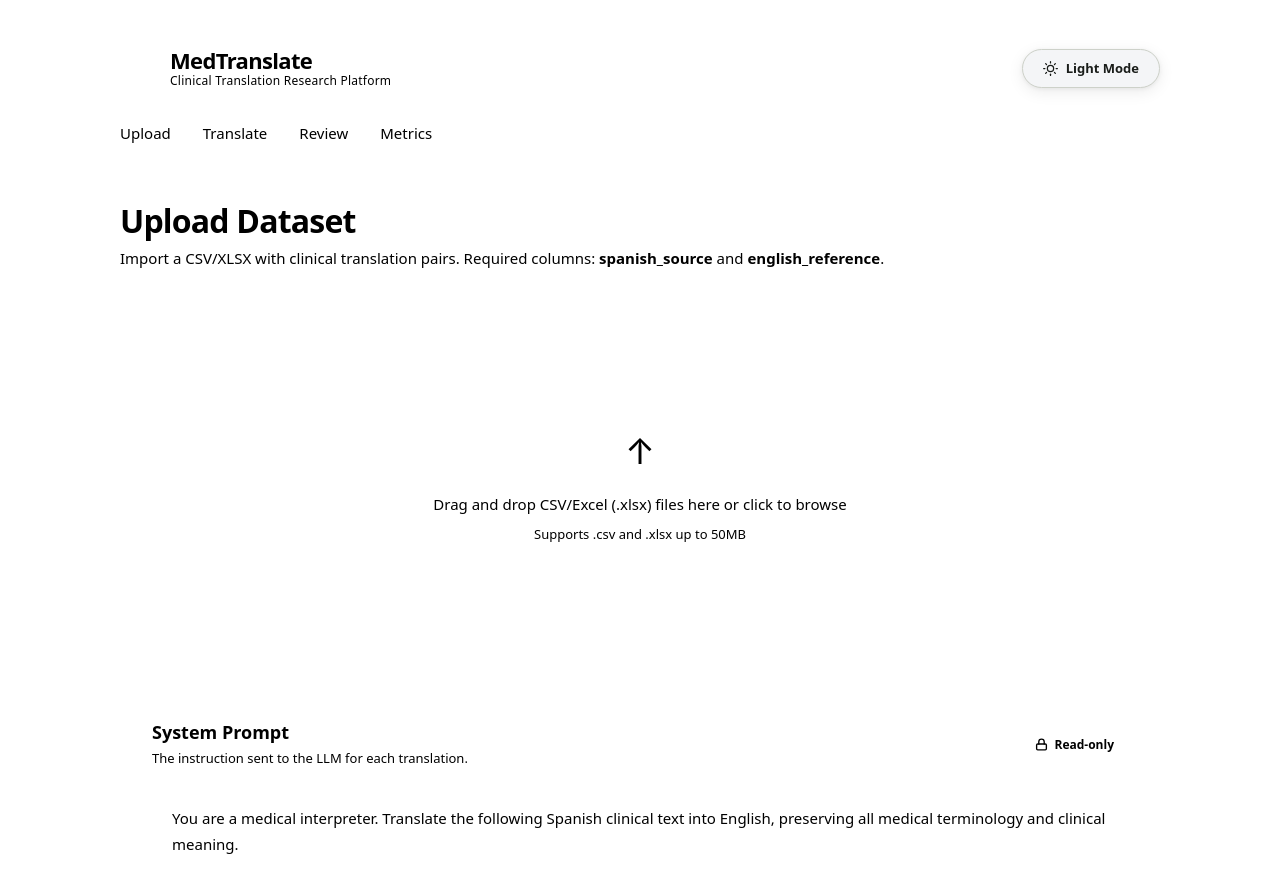
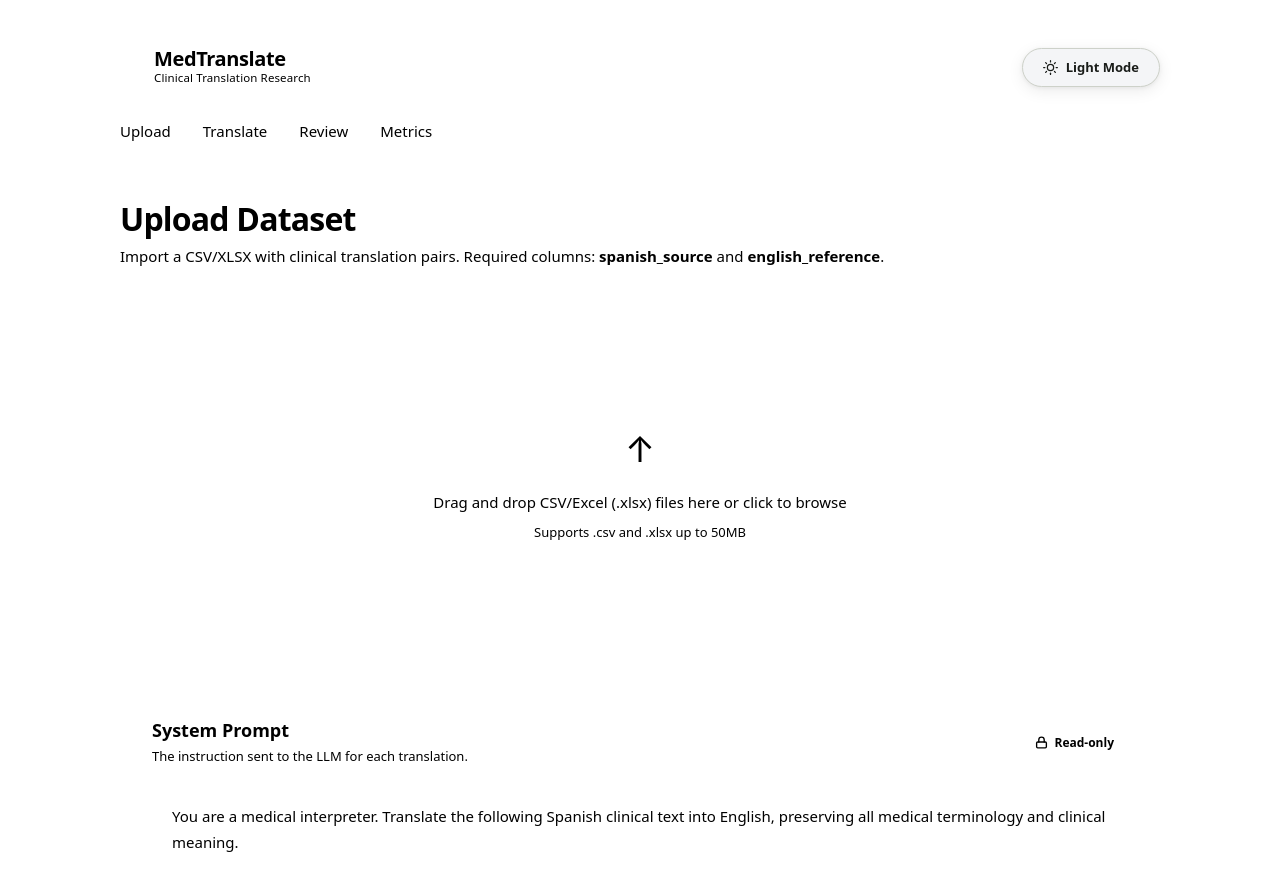
Before and after one commit to NotoMD-dev/medtranslate, a Next.js app: page / in a window 1280 px wide. Shown: the top 892 px of the page. Built offline with nearby package versions, Linux system fonts and the light colour scheme; no server answers.

Commit message:
Replace heavy logo with subtle pulse-line icon
Swap the green rounded-square medical cross for a minimal heartbeat
pulse SVG stroke in the accent color. Slightly reduce text size and
shorten tagline for a cleaner, less AI-generated feel.

https://claude.ai/code/session_01HZ9RDxVfer35txxqirvWRv

```diff
--- a/components/Header.tsx
+++ b/components/Header.tsx
@@ -27,58 +27,45 @@ export default function Header() {
           marginBottom: 24,
         }}
       >
-        <Link href="/" style={{ textDecoration: "none", display: "flex", alignItems: "center", gap: 12 }}>
-          {/* Medical cross icon */}
-          <div
-            style={{
-              width: 38,
-              height: 38,
-              borderRadius: 10,
-              background: "var(--accent)",
-              display: "flex",
-              alignItems: "center",
-              justifyContent: "center",
-              flexShrink: 0,
-            }}
-          >
+        <Link href="/" style={{ textDecoration: "none", display: "flex", alignItems: "center", gap: 10 }}>
+          {/* Pulse icon */}
           <svg
-              width="20"
-              height="20"
+            width="24"
+            height="24"
             viewBox="0 0 24 24"
             fill="none"
-              stroke="#fff"
-              strokeWidth="2.5"
+            stroke="var(--accent)"
+            strokeWidth="2"
             strokeLinecap="round"
             strokeLinejoin="round"
+            style={{ flexShrink: 0 }}
           >
-              <path d="M8 2h8v6h6v8h-6v6H8v-6H2V8h6z" />
+            <polyline points="22 12 18 12 15 21 9 3 6 12 2 12" />
           </svg>
-          </div>
           <div>
             <div
               style={{
-                fontSize: 22,
-                fontWeight: 800,
-                letterSpacing: "-0.03em",
+                fontSize: 20,
+                fontWeight: 700,
+                letterSpacing: "-0.02em",
                 color: "var(--text-primary)",
                 lineHeight: 1.1,
                 fontFamily: "var(--font)",
               }}
             >
-              Med
-              <span style={{ color: "var(--accent)" }}>Translate</span>
+              Med<span style={{ color: "var(--accent)" }}>Translate</span>
             </div>
             <div
               className="brand-tagline"
               style={{
-                fontSize: 12,
+                fontSize: 11.5,
                 color: "var(--text-muted)",
-                letterSpacing: "0.02em",
+                letterSpacing: "0.01em",
                 lineHeight: 1.3,
                 marginTop: 1,
               }}
             >
-              Clinical Translation Research Platform
+              Clinical Translation Research
             </div>
           </div>
         </Link>
```
Also changed, not shown: 1 other file (tests, documents, lock files or other folders). Lines whose indentation alone changed are shown as unchanged.
